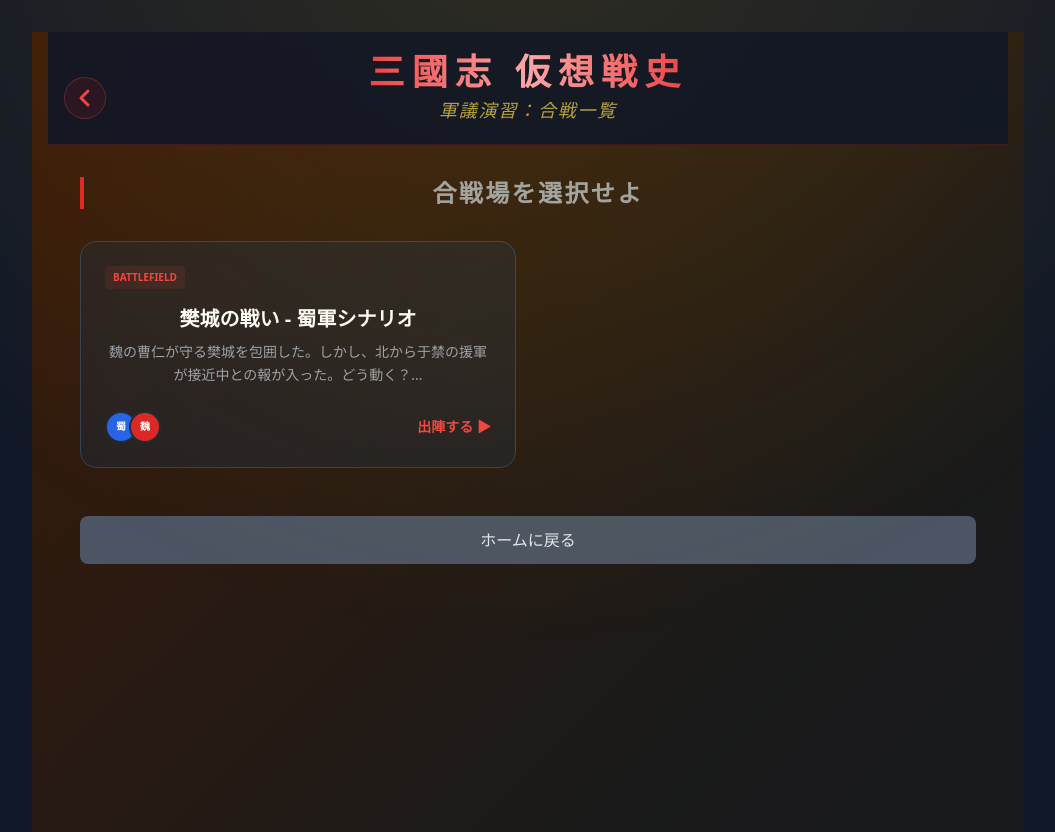
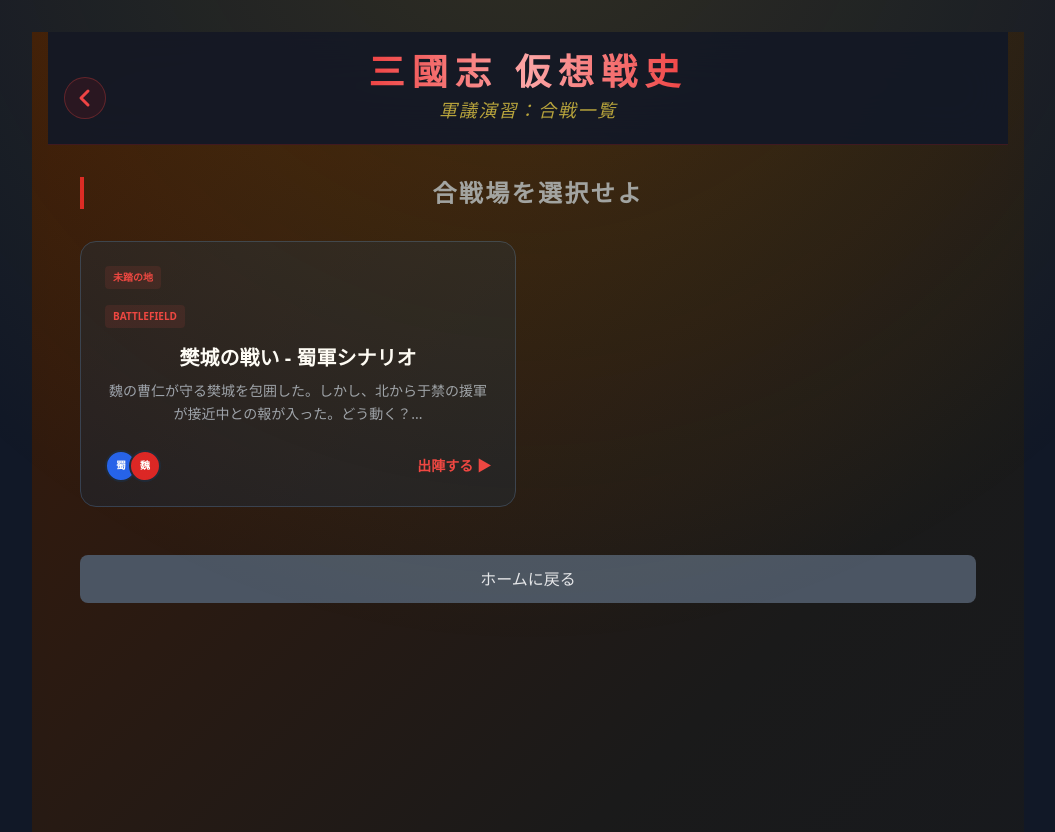
Before and after one commit to ryuji-nakamichi/vite-react-test, a React (Vite) app: page /vite-react-test/battles in a window 1280 px wide. Shown: the whole page, without its empty margins (112-1167 px from the left). Built offline with nearby package versions, Linux system fonts and the light colour scheme.

Commit message:
データの永続化実装 合戦一覧にClearバッジ追加

```diff
--- a/src/App.jsx
+++ b/src/App.jsx
@@ -1,6 +1,6 @@
 import './App.css';
 import { Route, Routes } from 'react-router-dom';
-import { useState } from "react";
+import { useState, useEffect } from "react";
 import Home from './Pages/Home';
 import QuizSelect from './Pages/Quiz/Select';
 import QuizGame from './Pages/Quiz/Game';
@@ -16,41 +16,54 @@ import { useMonetization } from './hooks/useMonetization';
 function App() {
   const isMonetized = useMonetization();
 
-  // ★ 追加：現在の歴史ブランチ（デフォルトは 'main'）
+  // --- データの復元（初期化） ---
+  // localStorageからデータを読み込み、なければデフォルト値を返します
+  const [visitedBranches, setVisitedBranches] = useState(() => {
+    const saved = localStorage.getItem('visitedBranches');
+    return saved ? JSON.parse(saved) : ['main'];
+  });
+
+  const [quizStats, setQuizStats] = useState(() => {
+    const saved = localStorage.getItem('quizStats');
+    return saved ? JSON.parse(saved) : { maxCorrect: 0, difficulty: "" };
+  });
+
   const [currentBranch, setCurrentBranch] = useState('main');
 
-  // ★ 追加：訪問済みのブランチを記録（初期値は史実 'main'）
-  const [visitedBranches, setVisitedBranches] = useState(['main']);
+  // --- データの保存（永続化） ---
+  // visitedBranchesが更新されるたびにlocalStorageに保存
+  useEffect(() => {
+    localStorage.setItem('visitedBranches', JSON.stringify(visitedBranches));
+  }, [visitedBranches]);
 
-  // ★ 新設：クイズの最高成績を管理
-  const [quizStats, setQuizStats] = useState({ maxCorrect: 0, difficulty: "" });
+  // quizStatsが更新されるたびにlocalStorageに保存
+  useEffect(() => {
+    localStorage.setItem('quizStats', JSON.stringify(quizStats));
+  }, [quizStats]);
 
-  // ★ 新設：クイズ完了時に成績を更新する関数
+  // --- 既存の関数ロジック ---
+
+  // クイズ完了時に成績を更新する関数
   const updateQuizStats = (correct, diff) => {
     setQuizStats(prev => ({
-      // 正解数がこれまでの最高を超えた場合、または同等でも難易度が変わった場合に更新
       maxCorrect: Math.max(prev.maxCorrect, correct),
       difficulty: correct >= prev.maxCorrect ? diff : prev.difficulty
     }));
   };
 
-  // ★ 追加：新しいブランチを訪れた時に記録を更新する関数
+  // 新しいブランチを訪れた時に記録を更新する関数
   const markBranchAsVisited = (branchId) => {
     setVisitedBranches(prev => {
-      if (prev.includes(branchId)) return prev; // すでに存在すれば更新しない
+      if (prev.includes(branchId)) return prev;
       return [...prev, branchId];
     });
   };
 
   return (
-    /* isMonetized が true なら 'bg-golden-mode'、false なら通常の 'bg-slate-900' */
     <div className={`flex flex-col min-h-screen w-full items-center transition-colors duration-1000 ${isMonetized ? 'bg-golden-mode' : 'bg-slate-900'
       }`}>
 
-      {/* 黄金モード時のみ、上部に微かな光のオーラを表示 */}
       {isMonetized && <div className="golden-aura" />}
-
-      {/* どのページにいても支援を検知したらトーストを表示 */}
       <ThankYouToast isMonetized={isMonetized} />
 
       <main className="w-full max-w-6xl flex-grow flex flex-col px-0 sm:px-4">
@@ -58,37 +71,30 @@ function App() {
           <Route path="/" element={<Home
             isMonetized={isMonetized}
             visitedBranches={visitedBranches}
-            quizStats={quizStats} // ★ 追加
+            quizStats={quizStats}
           />} />
           <Route path="/quiz/select" element={<QuizSelect />} />
 
-          { /* 動的ルーティング
-            URLパラメータで難易度を受け取り、1つのコンポーネントで処理する
-          */ }
           <Route path="/quiz/game/:difficulty" element={<QuizGame isMonetized={isMonetized} />} />
 
           <Route path="/quiz/result" element={<QuizResult updateQuizStats={updateQuizStats} />} />
 
           <Route path="/dic/list" element={<DicList />} />
-          {/* ★ 武将詳細に現在のブランチ情報を渡す */}
           <Route path="/dic/detail/:id" element={
             <DicDetail currentBranch={currentBranch} />
           } />
 
-          {/* ★ シミュレーション画面に setter を渡す */}
           <Route path="/simulation" element={
             <HistorySimulation
               isMonetized={isMonetized}
               currentBranch={currentBranch}
               setCurrentBranch={setCurrentBranch}
-              markBranchAsVisited={markBranchAsVisited} // 関数を渡す
+              markBranchAsVisited={markBranchAsVisited}
             />
           } />
 
-          {/* 合戦一覧画面 ★追加 */}
           <Route path="/battles" element={<BattleList isMonetized={isMonetized} visitedBranches={visitedBranches} />} />
 
-          {/* 合戦画面 ★修正（:battleId で動的に受け取る） */}
           <Route path="/battle/:battleId" element={
             <BattleScreen
               isMonetized={isMonetized}
--- a/src/Pages/BattleList.jsx
+++ b/src/Pages/BattleList.jsx
@@ -20,20 +20,40 @@ const BattleList = ({ isMonetized, visitedBranches = [] }) => {
 
           <div className="grid grid-cols-1 md:grid-cols-2 gap-6">
             {Object.entries(BATTLES).map(([key, battle]) => {
-              // 解放条件などのロジックをここに挟むことも可能
+              // ★ クリア判定：この合戦の branchId が訪問済みリストに含まれているか
+              const isCleared = visitedBranches.includes(battle.branchId);
               return (
                 <div
                   key={key}
                   onClick={() => navigate(`/battle/${key}`)}
-                  className="bg-gray-800/50 backdrop-blur-md rounded-2xl border border-gray-700 p-6 hover:border-red-500/50 transition-all group cursor-pointer relative overflow-hidden"
+                  className={`relative p-6 rounded-2xl border transition-all group cursor-pointer overflow-hidden ${isCleared
+                      ? 'bg-blue-900/20 border-blue-500/50 shadow-[0_0_15px_rgba(59,130,246,0.2)]'
+                      : 'bg-gray-800/50 border-gray-700 hover:border-red-500/50'
+                    }`}
                 >
+                  {/* ★ クリア済みバッジ */}
+                  {isCleared && (
+                    <div className="absolute -right-8 -top-8 w-20 h-20 bg-blue-600 rotate-45 flex items-end justify-center pb-1 shadow-lg">
+                      <span className="text-[10px] font-black text-white uppercase tracking-tighter -rotate-45 mb-1">
+                        Cleared
+                      </span>
+                    </div>
+                  )}
+                  <div className="flex justify-between items-start mb-4">
+                    <span className={`text-[10px] font-bold px-2 py-1 rounded uppercase ${isCleared ? 'text-blue-400 bg-blue-400/10' : 'text-red-500 bg-red-500/10'
+                      }`}>
+                      {isCleared ? '制圧済み' : '未踏の地'}
+                    </span>
+                  </div>
+
                   <div className="flex justify-between items-start mb-4">
                     <span className="text-[10px] font-bold text-red-500 bg-red-500/10 px-2 py-1 rounded uppercase">
                       Battlefield
                     </span>
                   </div>
 
-                  <h3 className="text-xl font-bold text-white mb-2 group-hover:text-red-400 transition-colors">
+                  <h3 className={`text-xl font-bold mb-2 transition-colors ${isCleared ? 'text-blue-200' : 'text-white group-hover:text-red-400'
+                    }`}>
                     {battle.title}
                   </h3>
 
--- a/src/Pages/BattleScreen.jsx
+++ b/src/Pages/BattleScreen.jsx
@@ -71,7 +71,8 @@ const BattleScreen = ({ isMonetized, markBranchAsVisited, setCurrentBranch }) =>
     // 1. 終了判定（凱旋ボタンなど）
     if (choice.nextPhase === "end_victory" || choice.nextPhase === "end_defeat") {
       if (choice.nextPhase === "end_victory" && markBranchAsVisited) {
-        markBranchAsVisited('win-fancheng');
+        // ★ ハードコードを廃止し、scenario.branchId を使用
+        markBranchAsVisited(scenario.branchId);
       }
       navigate('/');
       return;
--- a/src/data/battles.js
+++ b/src/data/battles.js
@@ -1,6 +1,7 @@
 export const BATTLES = {
   fancheng_shu: {
     title: "樊城の戦い - 蜀軍シナリオ",
+    branchId: "win-fancheng",
     prelude: [
       "建安二十四年。関羽は中原を震わせるべく、魏の要衝・樊城へと進軍を開始した。",
       "長雨により大地はぬかるみ、河川は荒れ狂う。",
```
Also changed, not shown: 1 other file (tests, documents, lock files or other folders).
